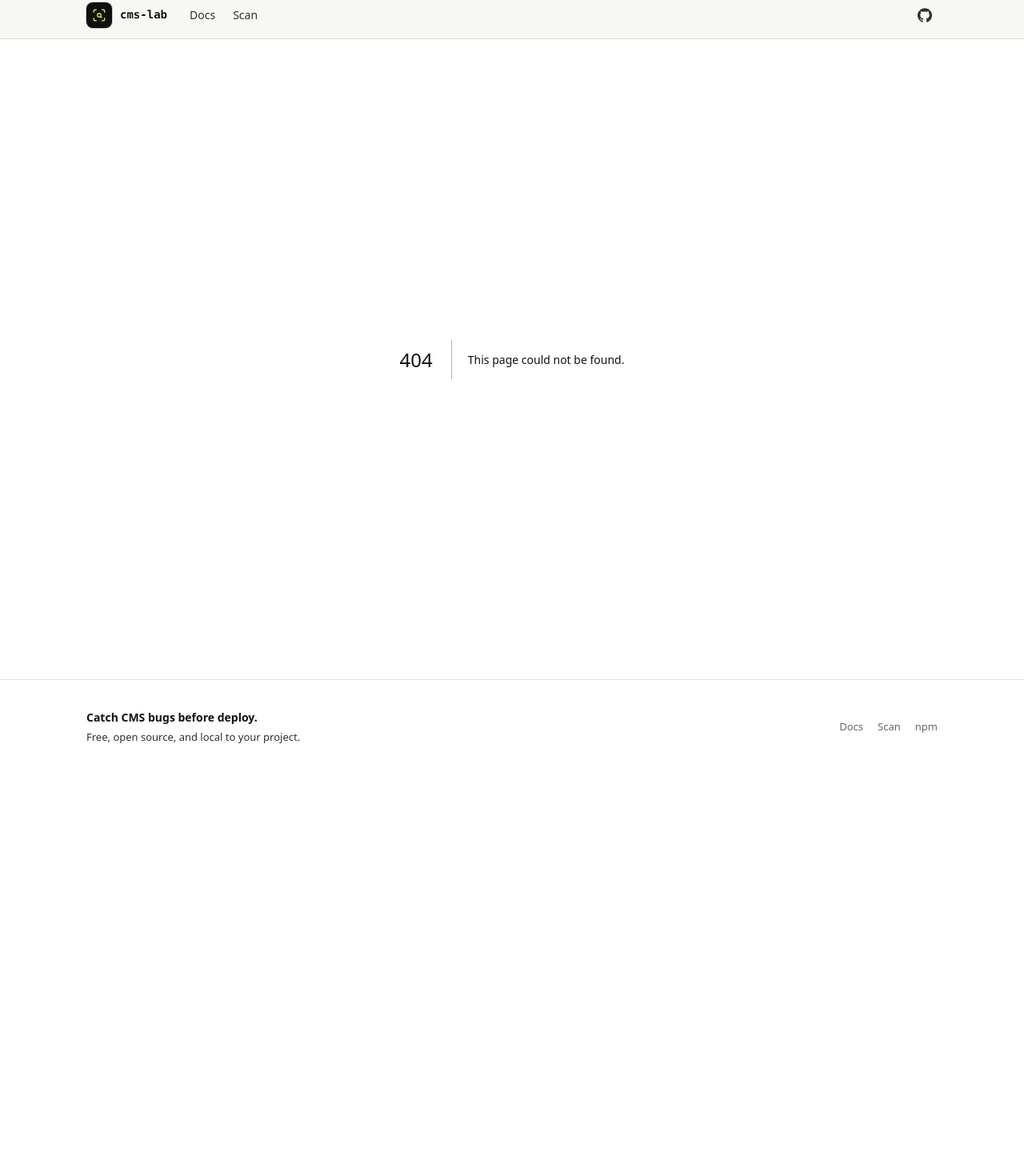
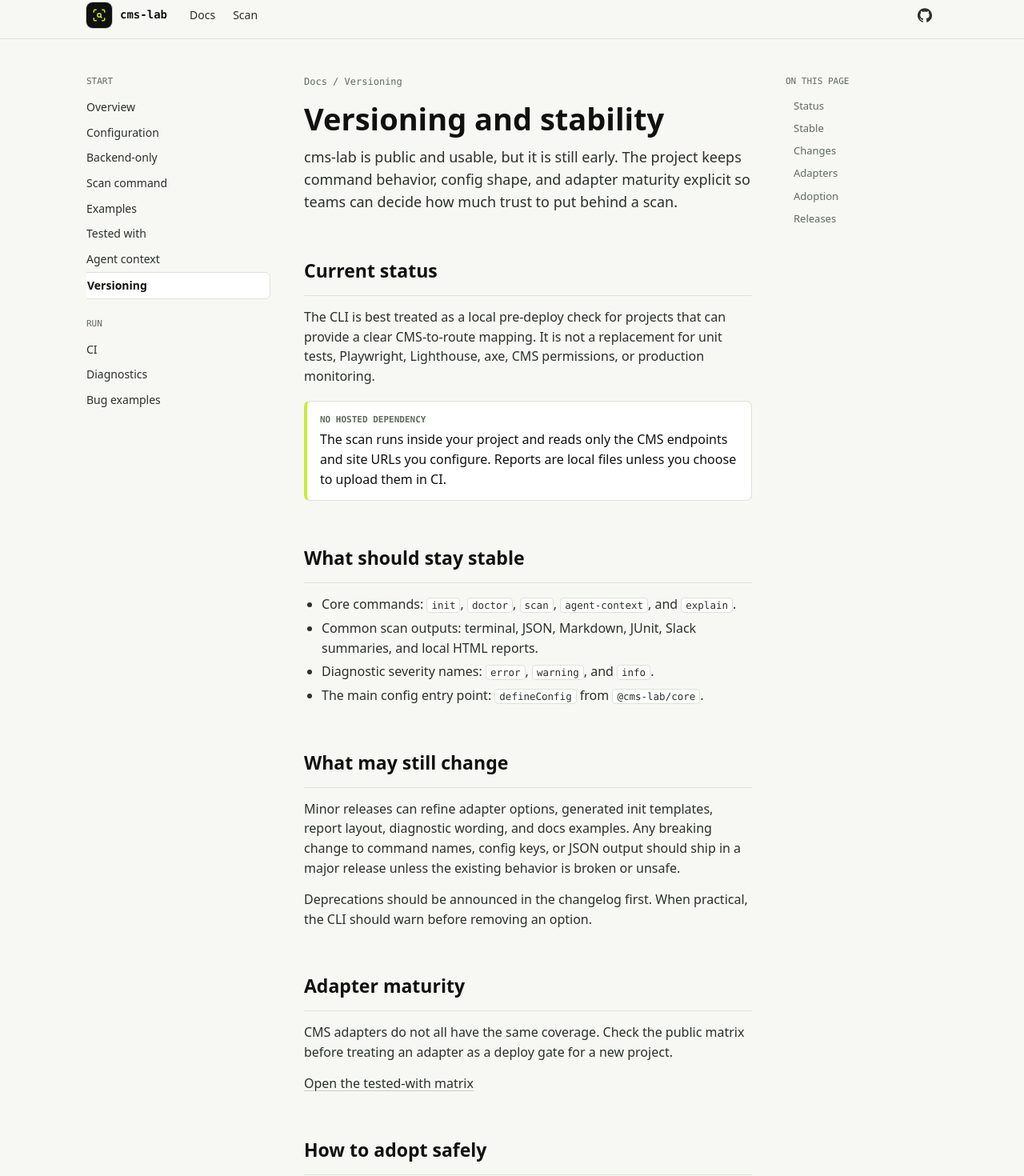
Before and after one commit to i-afaqrashid/cms-lab., a Next.js app in the folder apps/site/: page /docs/versioning in a window 1280 px wide. Before the commit this address had no page. Shown: the part 10-1480 px from the top of the page at 80% size. Before the commit the page ends 997 px from the top, so only its background shows below. Built offline with nearby package versions, Linux system fonts and the light colour scheme.

Commit message:
Document stability and versioning policy

```diff
--- a/apps/site/app/components.tsx
+++ b/apps/site/app/components.tsx
@@ -17,6 +17,7 @@ export const docsNav: Array<{ title: string; links: DocLink[] }> = [
       { href: "/docs/examples", label: "Examples" },
       { href: "/docs/tested-with", label: "Tested with" },
       { href: "/docs/agent-context", label: "Agent context" },
+      { href: "/docs/versioning", label: "Versioning" },
     ],
   },
   {
--- /dev/null
+++ b/apps/site/app/docs/versioning/page.tsx
@@ -0,0 +1,125 @@
+import type { Metadata } from "next";
+import Link from "next/link";
+
+import { CodeBlock, DocsShell } from "../../components";
+
+export const metadata: Metadata = {
+  title: "Versioning and stability",
+  description:
+    "How cms-lab handles stable commands, config changes, adapter maturity, and releases.",
+};
+
+export default function VersioningPage() {
+  return (
+    <DocsShell
+      active="/docs/versioning"
+      toc={[
+        { href: "#status", label: "Status" },
+        { href: "#stable", label: "Stable" },
+        { href: "#changes", label: "Changes" },
+        { href: "#adapters", label: "Adapters" },
+        { href: "#adoption", label: "Adoption" },
+        { href: "#releases", label: "Releases" },
+      ]}
+    >
+      <div className="breadcrumb">Docs / Versioning</div>
+      <h1>Versioning and stability</h1>
+      <p className="lede">
+        cms-lab is public and usable, but it is still early. The project keeps
+        command behavior, config shape, and adapter maturity explicit so teams
+        can decide how much trust to put behind a scan.
+      </p>
+
+      <h2 id="status">Current status</h2>
+      <p>
+        The CLI is best treated as a local pre-deploy check for projects that
+        can provide a clear CMS-to-route mapping. It is not a replacement for
+        unit tests, Playwright, Lighthouse, axe, CMS permissions, or production
+        monitoring.
+      </p>
+      <div className="callout">
+        <strong>No hosted dependency</strong>
+        The scan runs inside your project and reads only the CMS endpoints and
+        site URLs you configure. Reports are local files unless you choose to
+        upload them in CI.
+      </div>
+
+      <h2 id="stable">What should stay stable</h2>
+      <ul>
+        <li>
+          Core commands: <code>init</code>, <code>doctor</code>,{" "}
+          <code>scan</code>, <code>agent-context</code>, and{" "}
+          <code>explain</code>.
+        </li>
+        <li>
+          Common scan outputs: terminal, JSON, Markdown, JUnit, Slack summaries,
+          and local HTML reports.
+        </li>
+        <li>
+          Diagnostic severity names: <code>error</code>, <code>warning</code>,
+          and <code>info</code>.
+        </li>
+        <li>
+          The main config entry point: <code>defineConfig</code> from{" "}
+          <code>@cms-lab/core</code>.
+        </li>
+      </ul>
+
+      <h2 id="changes">What may still change</h2>
+      <p>
+        Minor releases can refine adapter options, generated init templates,
+        report layout, diagnostic wording, and docs examples. Any breaking
+        change to command names, config keys, or JSON output should ship in a
+        major release unless the existing behavior is broken or unsafe.
+      </p>
+      <p>
+        Deprecations should be announced in the changelog first. When practical,
+        the CLI should warn before removing an option.
+      </p>
+
+      <h2 id="adapters">Adapter maturity</h2>
+      <p>
+        CMS adapters do not all have the same coverage. Check the public matrix
+        before treating an adapter as a deploy gate for a new project.
+      </p>
+      <p>
+        <Link href="/docs/tested-with">Open the tested-with matrix</Link>
+      </p>
+
+      <h2 id="adoption">How to adopt safely</h2>
+      <ol>
+        <li>Run locally with a small route set first.</li>
+        <li>
+          Add <code>--fail-on never</code> in CI until the first report matches
+          your team&apos;s expectations.
+        </li>
+        <li>Pin the package version in production projects.</li>
+        <li>Review generated reports before turning warnings into failures.</li>
+        <li>
+          Keep secrets in environment variables and do not commit generated
+          reports with private CMS data.
+        </li>
+      </ol>
+      <CodeBlock>{`npx @cms-lab/cli scan --ci --report --fail-on never`}</CodeBlock>
+
+      <h2 id="releases">Release notes</h2>
+      <p>
+        Every public release should be reflected in the changelog and GitHub
+        Releases. Patch releases should be safe bug fixes or docs updates. Minor
+        releases can add adapters, output formats, commands, or checks. Major
+        releases are for intentional breaking changes.
+      </p>
+      <p>
+        Read the{" "}
+        <a href="https://github.com/i-afaqrashid/cms-lab/blob/main/CHANGELOG.md">
+          changelog
+        </a>{" "}
+        and{" "}
+        <a href="https://github.com/i-afaqrashid/cms-lab/releases">
+          GitHub Releases
+        </a>
+        .
+      </p>
+    </DocsShell>
+  );
+}
```
Also changed, not shown: apps/site/app/docs/page.tsx (+14 -0 lines), 1 other file (tests, documents, lock files or other folders).
